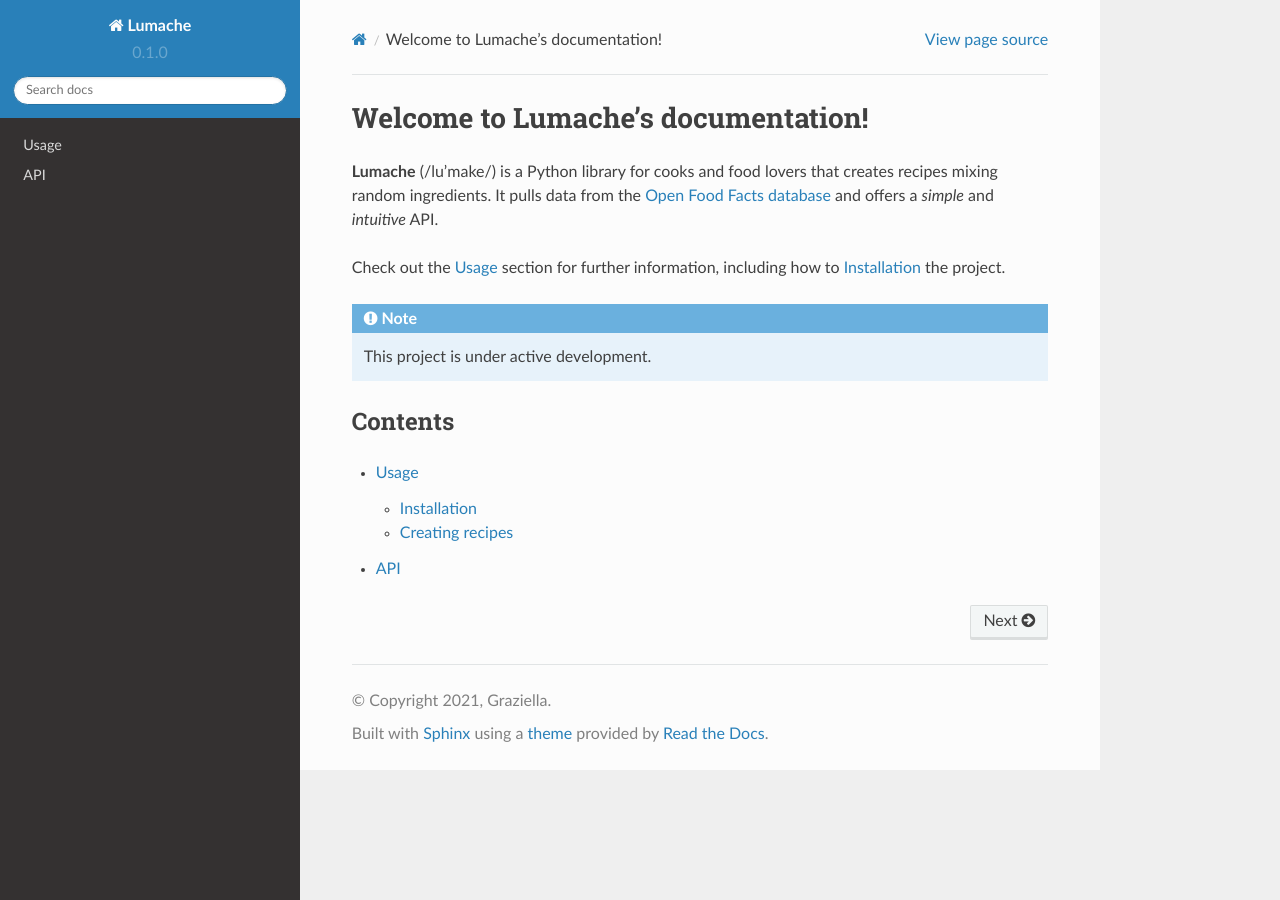
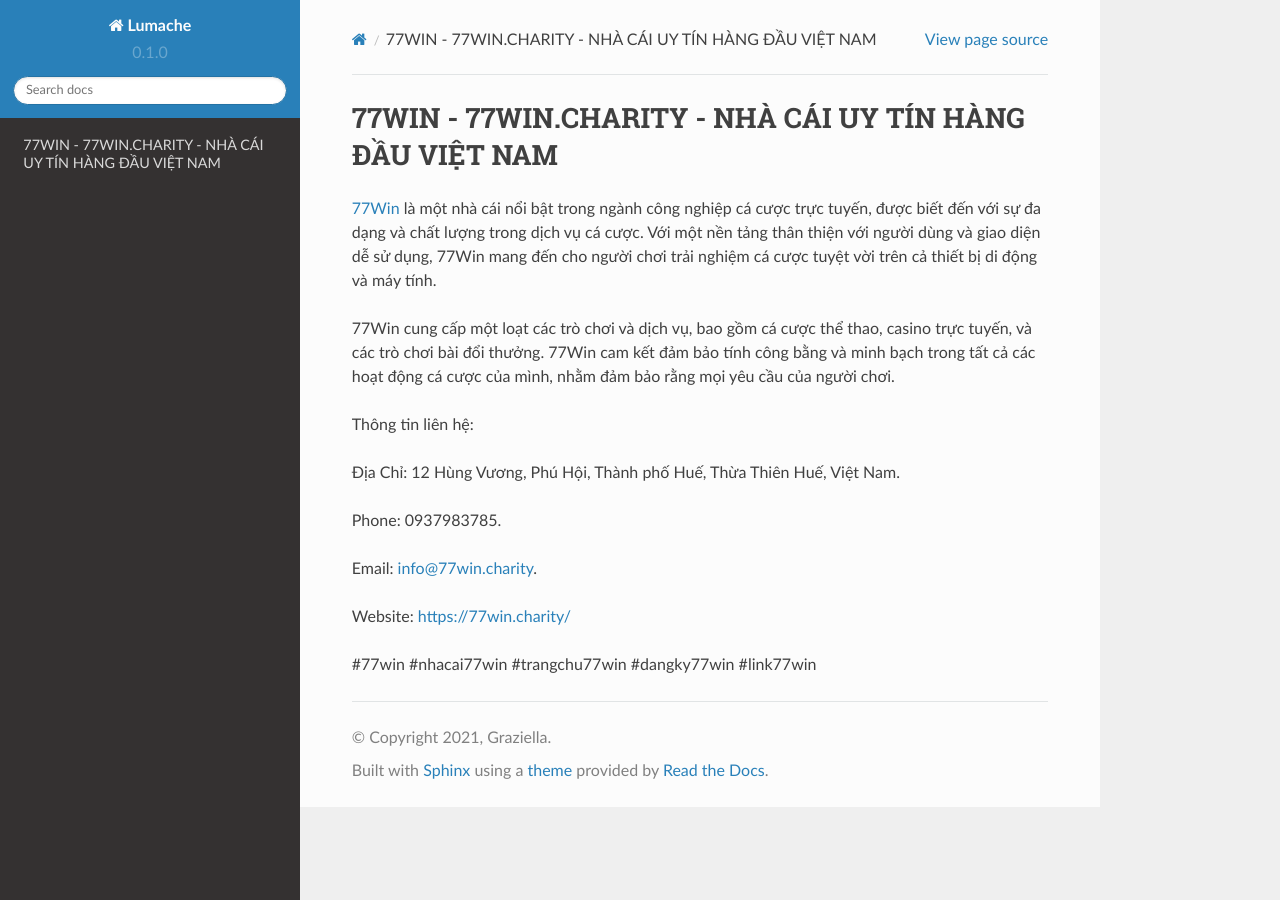
Before and after one commit to socialentity1/77wincharity, a Sphinx documentation site: the page built from docs/source/index.rst, in a window 1280 px wide. Built offline with Sphinx 7.4.7 and the Read the Docs theme 2.0.0, drawn with Linux system fonts in a browser that asks for light colours.

Commit message:
Update index.rst

```diff
--- a/docs/source/index.rst
+++ b/docs/source/index.rst
@@ -1,22 +1,18 @@
-Welcome to Lumache's documentation!
+77WIN - 77WIN.CHARITY - NHÀ CÁI UY TÍN HÀNG ĐẦU VIỆT NAM
 ===================================
 
-**Lumache** (/lu'make/) is a Python library for cooks and food lovers
-that creates recipes mixing random ingredients.
-It pulls data from the `Open Food Facts database <https://world.openfoodfacts.org/>`_
-and offers a *simple* and *intuitive* API.
+`77Win <https://77win.charity/>`_ là một nhà cái nổi bật trong ngành công nghiệp cá cược trực tuyến, được biết đến với sự đa dạng và chất lượng trong dịch vụ cá cược. Với một nền tảng thân thiện với người dùng và giao diện dễ sử dụng, 77Win mang đến cho người chơi trải nghiệm cá cược tuyệt vời trên cả thiết bị di động và máy tính.
 
-Check out the :doc:`usage` section for further information, including
-how to :ref:`installation` the project.
+77Win cung cấp một loạt các trò chơi và dịch vụ, bao gồm cá cược thể thao, casino trực tuyến, và các trò chơi bài đổi thưởng. 77Win cam kết đảm bảo tính công bằng và minh bạch trong tất cả các hoạt động cá cược của mình, nhằm đảm bảo rằng mọi yêu cầu của người chơi.
 
-.. note::
+Thông tin liên hệ:
 
-   This project is under active development.
+Địa Chỉ: 12 Hùng Vương, Phú Hội, Thành phố Huế, Thừa Thiên Huế, Việt Nam.
 
-Contents
---------
+Phone: 0937983785.
 
-.. toctree::
+Email: info@77win.charity.
 
-   usage
-   api
+Website: https://77win.charity/
+
+#77win #nhacai77win #trangchu77win #dangky77win #link77win
```
